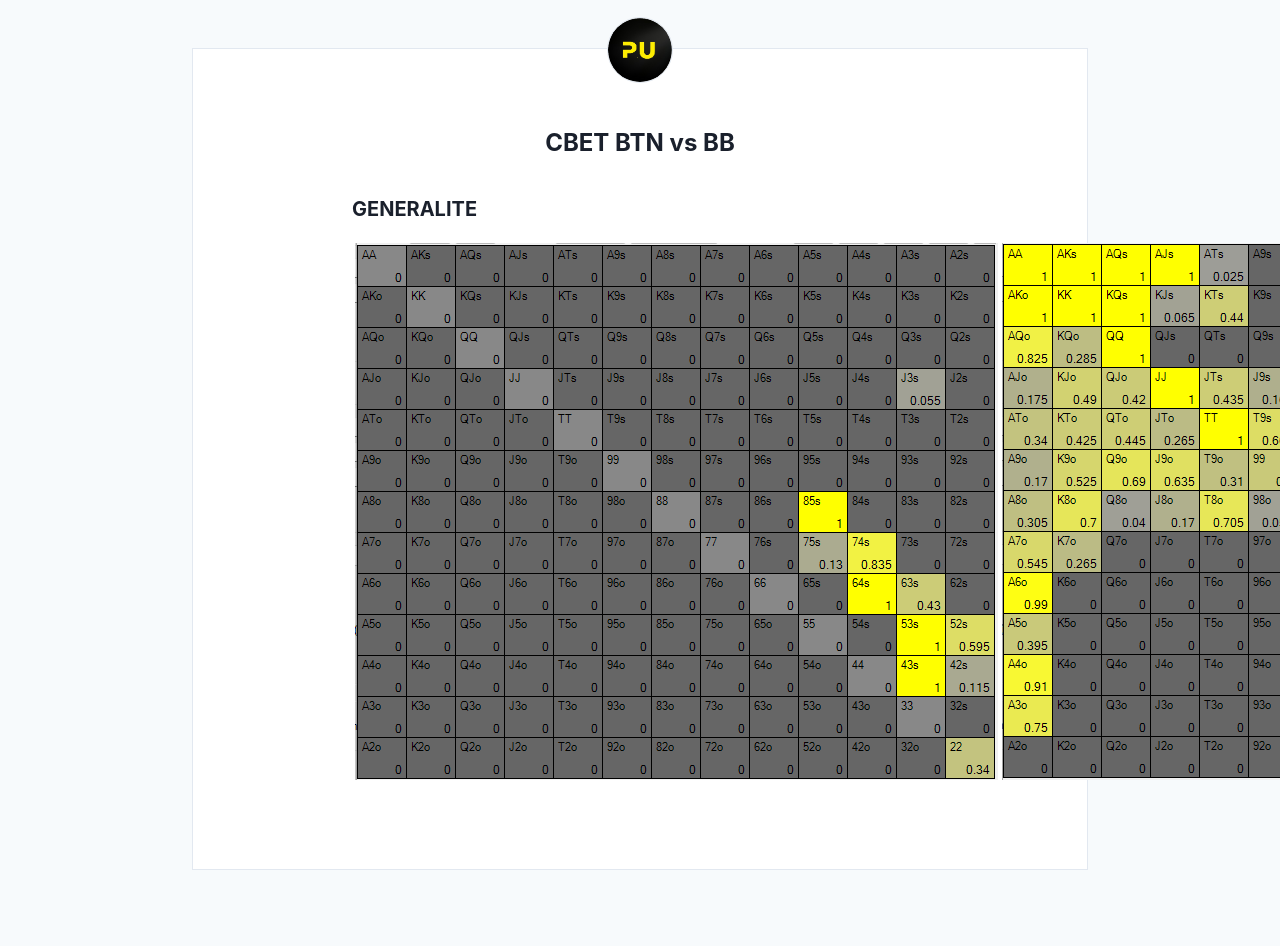
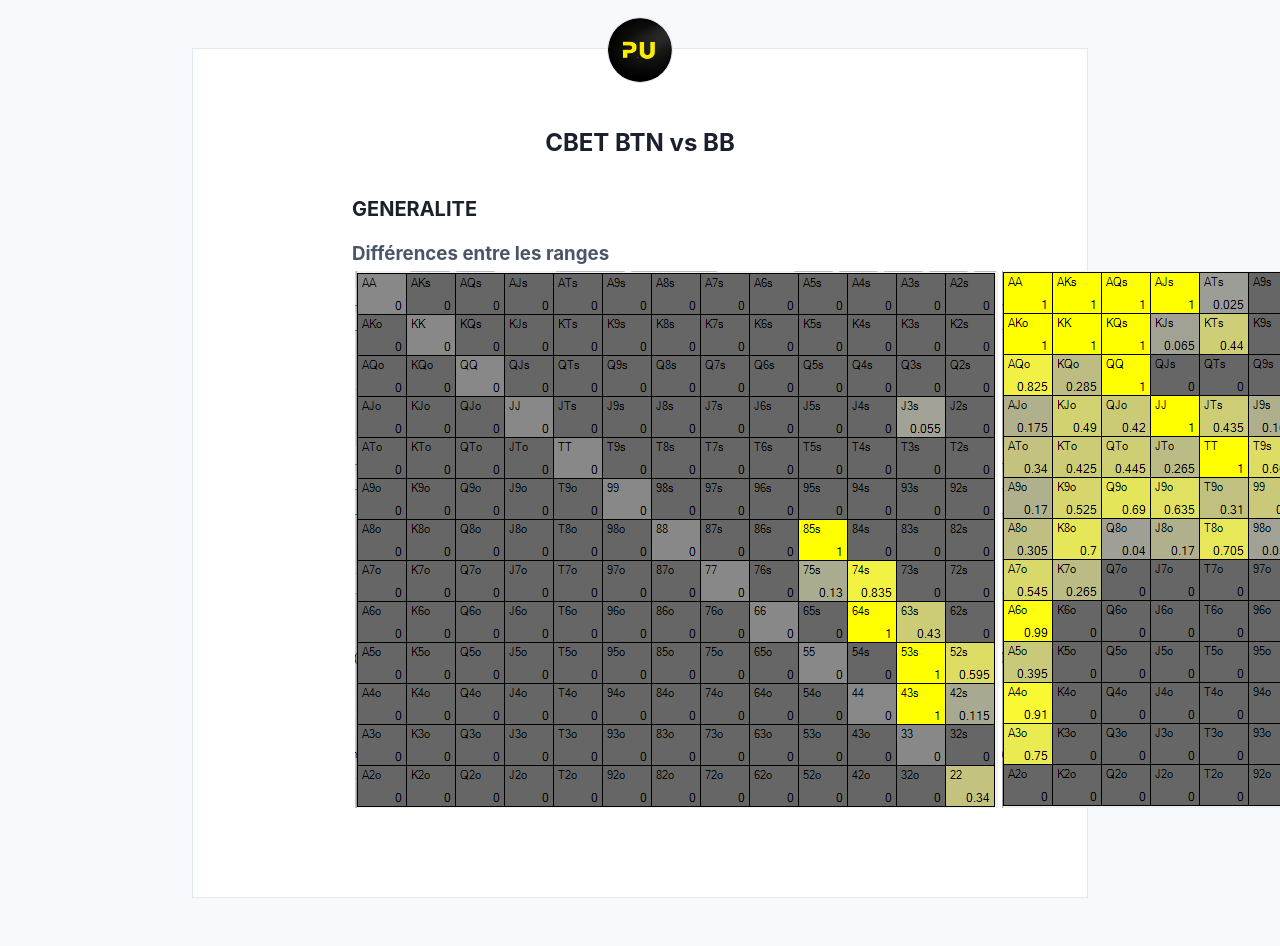
Before and after one commit to greglejeune/blog, a Jekyll site: the page built from _posts/2024-02-04-btnvsbb-cbet.md, in a window 1280 px wide. Built offline with Jekyll 4.4.1, drawn with Linux system fonts in a browser that asks for light colours; before the commit the page ends 918 px from its top, so only the background shows below that.

Commit message:
Update 2024-02-04-btnvsbb-cbet.md

```diff
--- a/_posts/2024-02-04-btnvsbb-cbet.md
+++ b/_posts/2024-02-04-btnvsbb-cbet.md
@@ -11,6 +11,8 @@ categories: pu btnvsbb cbet srp ip
 
   <h2>GENERALITE</h2>
 
+  <h3>Différences entre les ranges</h3>
+
   <table>
     <tbody>
       <tr>
```
